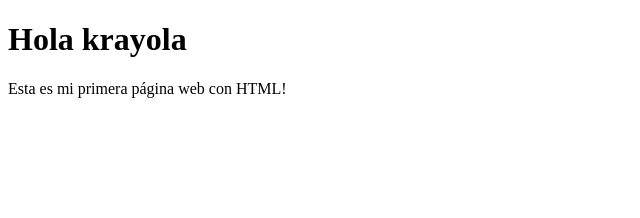
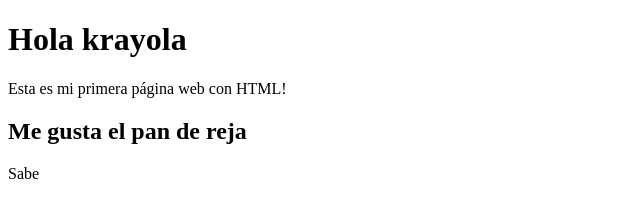
Before and after one commit to JoshuaGinez/ch54PrimerRepo-, a plain HTML site: page index.html in a window 1280 px wide. Shown: the whole page, without its empty margins (0-640 px from the left). Drawn offline with Linux system fonts and the light colour scheme.

Commit message:
features: add information

```diff
--- a/index.html
+++ b/index.html
@@ -8,5 +8,7 @@
 <body>
   <h1> Hola krayola</h1>
   <p>Esta es mi primera página web con HTML!</p>
+  <h2>Me gusta el pan de reja</h2>
+  <p>Sabe <padre></padre></p>
 </body>
 </html>
```
